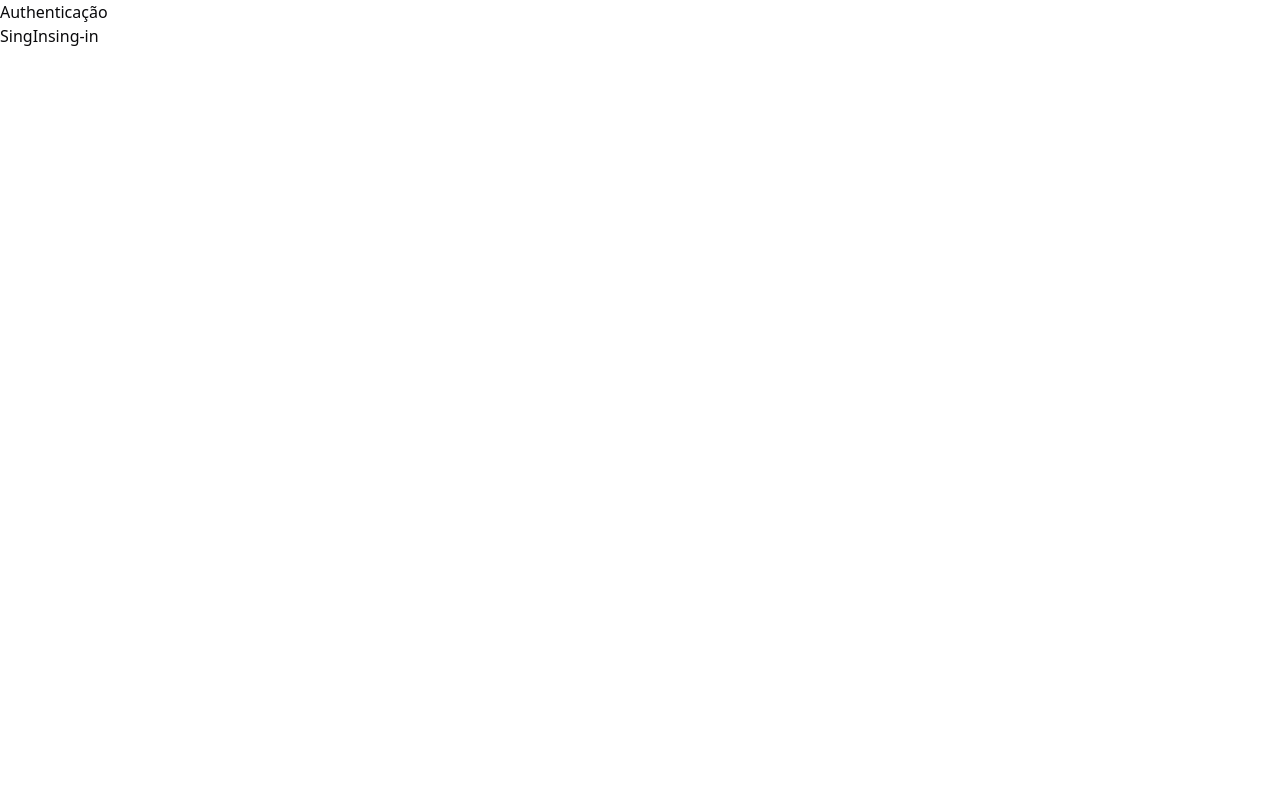
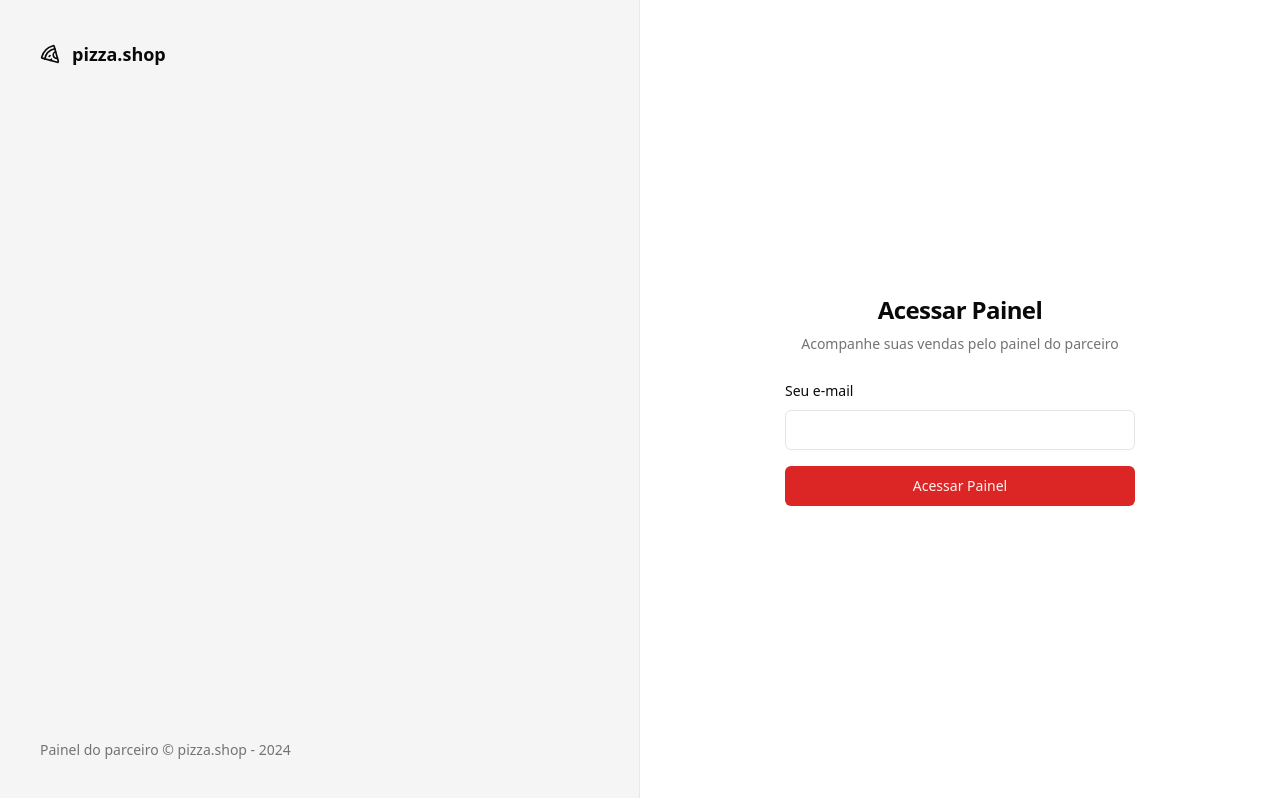
Before and after one commit to frantecbh/pizzashop-web, a React (Vite) app: page /sing-in in a window 1280 px wide. Built offline with nearby package versions, Linux system fonts and the light colour scheme.

Commit message:
login page

```diff
--- a/package.json
+++ b/package.json
@@ -10,6 +10,7 @@
     "preview": "vite preview"
   },
   "dependencies": {
+    "@radix-ui/react-label": "^2.1.0",
     "@radix-ui/react-slot": "^1.1.0",
     "class-variance-authority": "^0.7.0",
     "clsx": "^2.1.1",
--- /dev/null
+++ b/src/components/ui/input.tsx
@@ -0,0 +1,25 @@
+import * as React from "react"
+
+import { cn } from "@/lib/utils"
+
+export interface InputProps
+  extends React.InputHTMLAttributes<HTMLInputElement> {}
+
+const Input = React.forwardRef<HTMLInputElement, InputProps>(
+  ({ className, type, ...props }, ref) => {
+    return (
+      <input
+        type={type}
+        className={cn(
+          "flex h-10 w-full rounded-md border border-input bg-background px-3 py-2 text-sm ring-offset-background file:border-0 file:bg-transparent file:text-sm file:font-medium file:text-foreground placeholder:text-muted-foreground focus-visible:outline-none focus-visible:ring-2 focus-visible:ring-ring focus-visible:ring-offset-2 disabled:cursor-not-allowed disabled:opacity-50",
+          className
+        )}
+        ref={ref}
+        {...props}
+      />
+    )
+  }
+)
+Input.displayName = "Input"
+
+export { Input }
--- /dev/null
+++ b/src/components/ui/label.tsx
@@ -0,0 +1,24 @@
+import * as React from "react"
+import * as LabelPrimitive from "@radix-ui/react-label"
+import { cva, type VariantProps } from "class-variance-authority"
+
+import { cn } from "@/lib/utils"
+
+const labelVariants = cva(
+  "text-sm font-medium leading-none peer-disabled:cursor-not-allowed peer-disabled:opacity-70"
+)
+
+const Label = React.forwardRef<
+  React.ElementRef<typeof LabelPrimitive.Root>,
+  React.ComponentPropsWithoutRef<typeof LabelPrimitive.Root> &
+    VariantProps<typeof labelVariants>
+>(({ className, ...props }, ref) => (
+  <LabelPrimitive.Root
+    ref={ref}
+    className={cn(labelVariants(), className)}
+    {...props}
+  />
+))
+Label.displayName = LabelPrimitive.Root.displayName
+
+export { Label }
--- a/src/pages/_layouts/auth.tsx
+++ b/src/pages/_layouts/auth.tsx
@@ -1,11 +1,20 @@
 
+import { Pizza } from 'lucide-react'
 import { Outlet } from 'react-router-dom'
 
 export const AuthLayout = () => {
   return (
-    <div>
-      <h1>Authenticação</h1>
-      <div>
+    <div className='min-h-screen grid grid-cols-2'>
+     <div className='h-full border-r border-foreground/5 bg-muted text-muted-foreground p-10 flex flex-col justify-between'>
+        <div className='flex items-center gap-3 text-lg font-medium text-foreground'>
+          <Pizza className='h-5 w-5' />
+          <span className='font-semibold'>pizza.shop</span>
+        </div>
+        <div>
+            <footer className='text-sm'>Painel do parceiro &copy; pizza.shop - {new Date().getFullYear()}</footer>
+        </div>
+      </div>
+      <div className='flex flex-col items-center justify-center'>
         <Outlet />
       </div>
     </div>
--- a/src/pages/auth/sing-in.tsx
+++ b/src/pages/auth/sing-in.tsx
@@ -1,11 +1,30 @@
-import React from 'react'
+
+import { Button } from '@/components/ui/button'
+import { Input } from '@/components/ui/input'
+import { Label } from '@/components/ui/label'
 import { Helmet } from 'react-helmet-async'
 
 export const SingIn = () => {
   return (
     <>
     <Helmet title='Login' />
-    <div>SingInsing-in</div>
+    <div className='p-8'>
+        <div className='w-[350px] flex flex-col justify-center gap-6'>
+          <div className='flex flex-col gap-2 text-center'>
+              <h1 className='text-2xl font-semibold tracking-tight'>Acessar Painel</h1>
+              <p className='text-sm text-muted-foreground'>Acompanhe suas vendas pelo painel do parceiro</p>
+          </div>
+          <form className='space-y-4'>
+            <div className='space-y-2'>
+              <Label htmlFor='email'>Seu e-mail</Label>
+              <Input id='email' type='email' />
+            </div>
+            <Button className='w-full' type='submit'>Acessar Painel</Button>
+
+          </form>
+        </div>
+    </div>
+
     </>
 
   )
--- a/src/styles/global.css
+++ b/src/styles/global.css
@@ -1,61 +1,66 @@
 @tailwind base;
 @tailwind components;
 @tailwind utilities;
+
+
+
 @layer base {
   :root {
     --background: 0 0% 100%;
-    --foreground: 240 10% 3.9%;
+    --foreground: 0 0% 3.9%;
     --card: 0 0% 100%;
-    --card-foreground: 240 10% 3.9%;
+    --card-foreground: 0 0% 3.9%;
     --popover: 0 0% 100%;
-    --popover-foreground: 240 10% 3.9%;
-    --primary: 240 5.9% 10%;
-    --primary-foreground: 0 0% 98%;
-    --secondary: 240 4.8% 95.9%;
-    --secondary-foreground: 240 5.9% 10%;
-    --muted: 240 4.8% 95.9%;
-    --muted-foreground: 240 3.8% 46.1%;
-    --accent: 240 4.8% 95.9%;
-    --accent-foreground: 240 5.9% 10%;
+    --popover-foreground: 0 0% 3.9%;
+    --primary: 0 72.2% 50.6%;
+    --primary-foreground: 0 85.7% 97.3%;
+    --secondary: 0 0% 96.1%;
+    --secondary-foreground: 0 0% 9%;
+    --muted: 0 0% 96.1%;
+    --muted-foreground: 0 0% 45.1%;
+    --accent: 0 0% 96.1%;
+    --accent-foreground: 0 0% 9%;
     --destructive: 0 84.2% 60.2%;
     --destructive-foreground: 0 0% 98%;
-    --border: 240 5.9% 90%;
-    --input: 240 5.9% 90%;
-    --ring: 240 10% 3.9%;
+    --border: 0 0% 89.8%;
+    --input: 0 0% 89.8%;
+    --ring: 0 72.2% 50.6%;
+    --radius: 0.5rem;
     --chart-1: 12 76% 61%;
     --chart-2: 173 58% 39%;
     --chart-3: 197 37% 24%;
     --chart-4: 43 74% 66%;
     --chart-5: 27 87% 67%;
-    --radius: 0.5rem
   }
+
   .dark {
-    --background: 240 10% 3.9%;
+    --background: 0 0% 3.9%;
     --foreground: 0 0% 98%;
-    --card: 240 10% 3.9%;
+    --card: 0 0% 3.9%;
     --card-foreground: 0 0% 98%;
-    --popover: 240 10% 3.9%;
+    --popover: 0 0% 3.9%;
     --popover-foreground: 0 0% 98%;
-    --primary: 0 0% 98%;
-    --primary-foreground: 240 5.9% 10%;
-    --secondary: 240 3.7% 15.9%;
+    --primary: 0 72.2% 50.6%;
+    --primary-foreground: 0 85.7% 97.3%;
+    --secondary: 0 0% 14.9%;
     --secondary-foreground: 0 0% 98%;
-    --muted: 240 3.7% 15.9%;
-    --muted-foreground: 240 5% 64.9%;
-    --accent: 240 3.7% 15.9%;
+    --muted: 0 0% 14.9%;
+    --muted-foreground: 0 0% 63.9%;
+    --accent: 0 0% 14.9%;
     --accent-foreground: 0 0% 98%;
     --destructive: 0 62.8% 30.6%;
     --destructive-foreground: 0 0% 98%;
-    --border: 240 3.7% 15.9%;
-    --input: 240 3.7% 15.9%;
-    --ring: 240 4.9% 83.9%;
+    --border: 0 0% 14.9%;
+    --input: 0 0% 14.9%;
+    --ring: 0 72.2% 50.6%;
     --chart-1: 220 70% 50%;
     --chart-2: 160 60% 45%;
     --chart-3: 30 80% 55%;
     --chart-4: 280 65% 60%;
-    --chart-5: 340 75% 55%
+    --chart-5: 340 75% 55%;
   }
 }
+
 @layer base {
   * {
     @apply border-border;
```
Also changed, not shown: .eslintrc.json, 1 other file (tests, documents, lock files or other folders).
